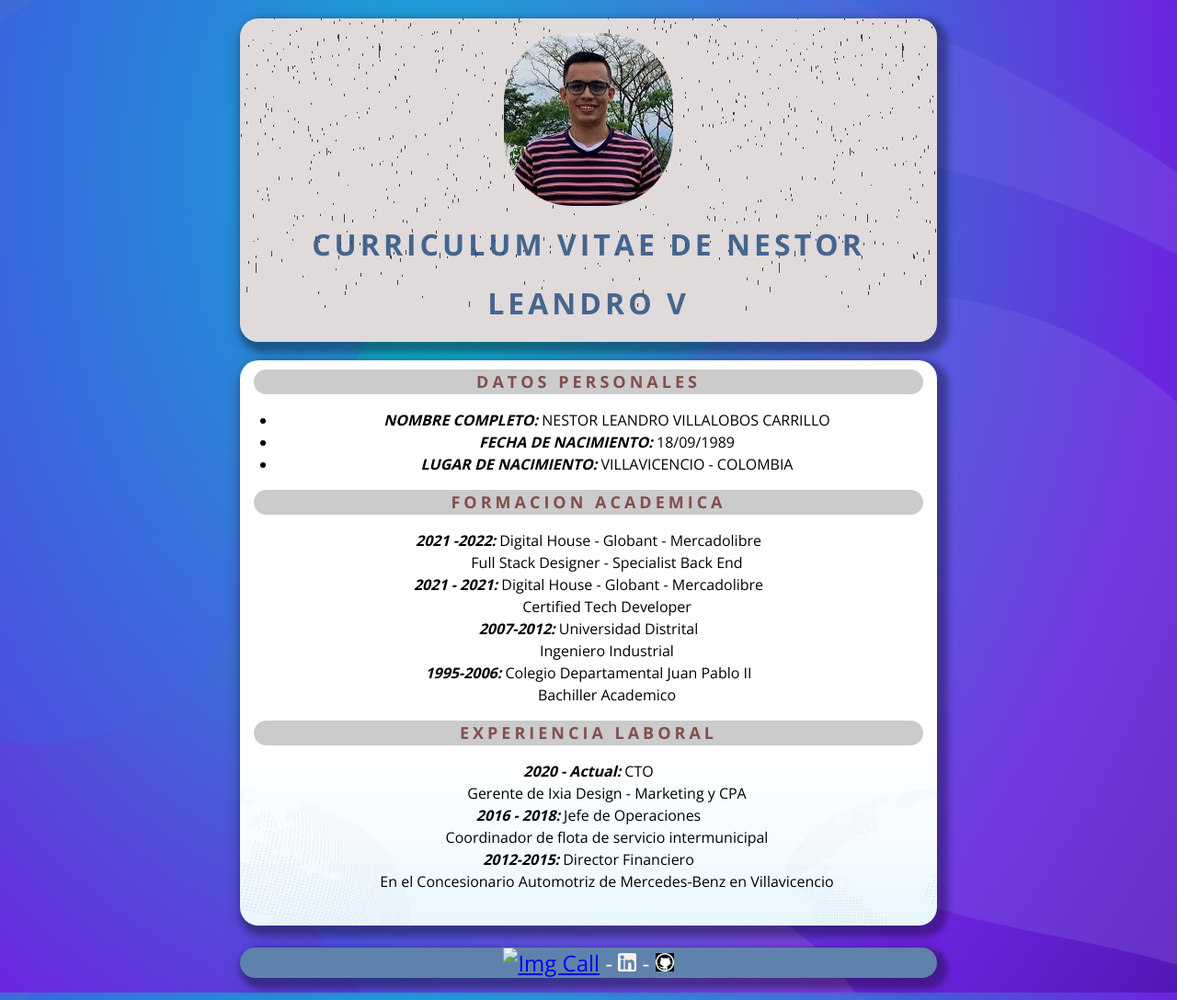
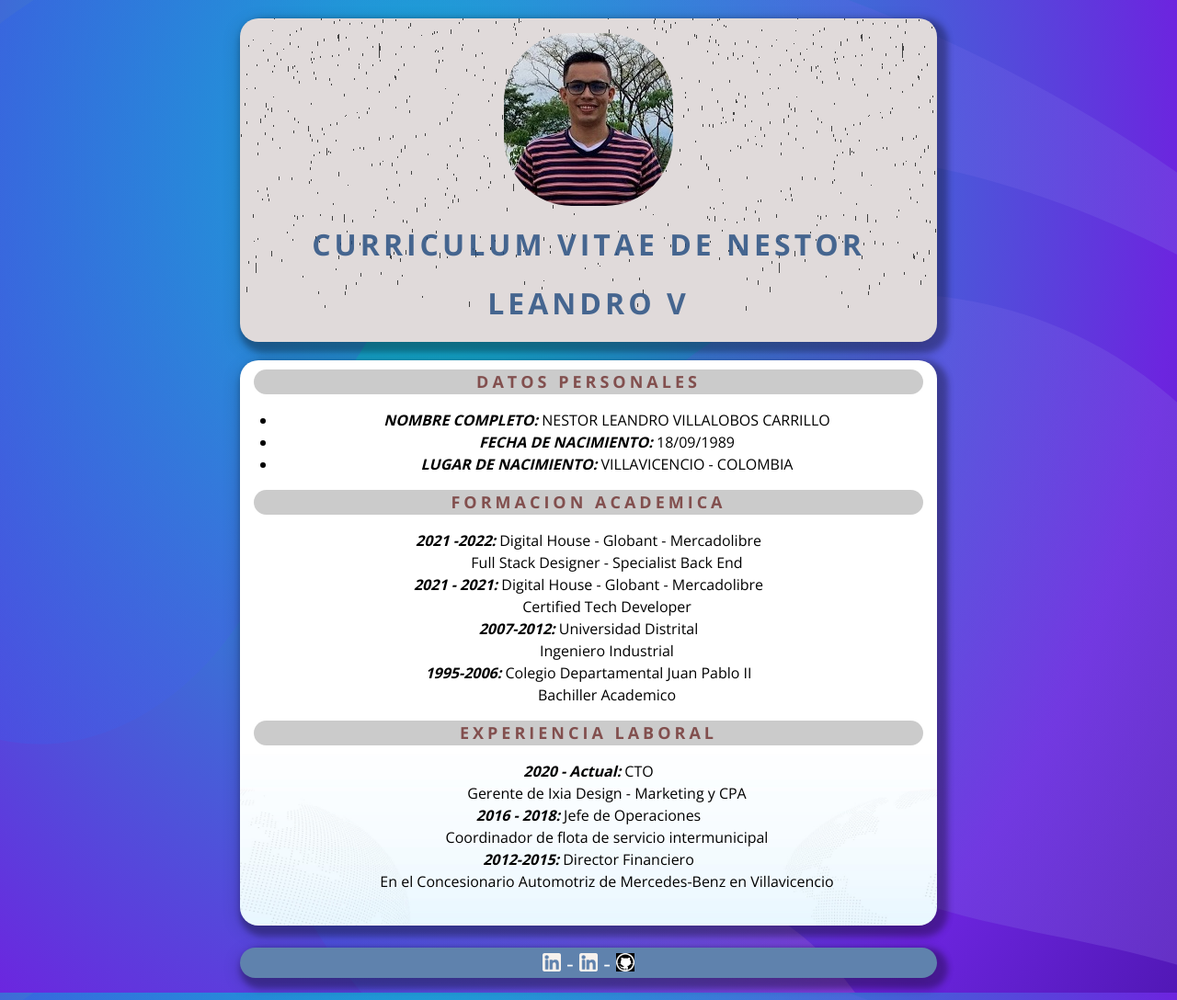
Before and after one commit to NestorLV/CTD-B1-Front-End-1, a plain HTML site: page clase05/ejercicioencasa/index.html in a window 1280 px wide. Shown: the whole page at 92% size. Drawn offline with nearby package versions, Linux system fonts and the light colour scheme.

Commit message:
[FIX] Se hacen ajustes de espaciados en CV clase05

```diff
--- a/clase05/ejercicioencasa/index.html
+++ b/clase05/ejercicioencasa/index.html
@@ -54,7 +54,7 @@
         </section>
     </main>
     <footer class="shadow">
-        <p> <a href="tel:+573213114089"><img src="img/phoneCall.png" alt="Img Call"></a> - <a href="https://www.linkedin.com/in/nestorl/"><img src="img/ico_linkedin.png"
+        <p><a href="tel:+573213114089"><img src="img/ico_linkedin.png" alt="Img Call"></a> - <a href="https://www.linkedin.com/in/nestorl/"><img src="img/ico_linkedin.png"
                     alt="logoLinkedin"></a> -
             <a href="https://github.com/NestorLV"><img src="img/ico_github.png" alt="logoGithub"></a>
         </p>
```
